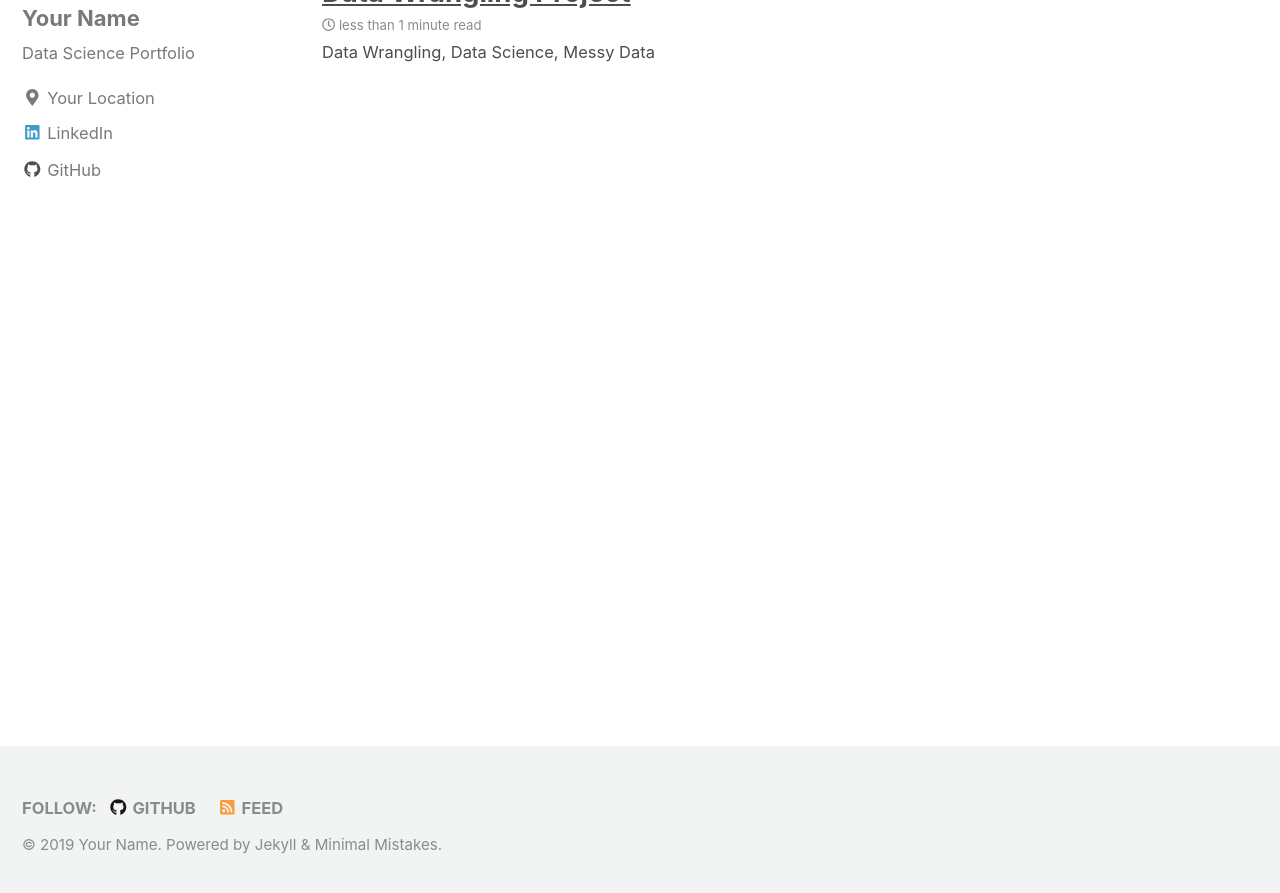
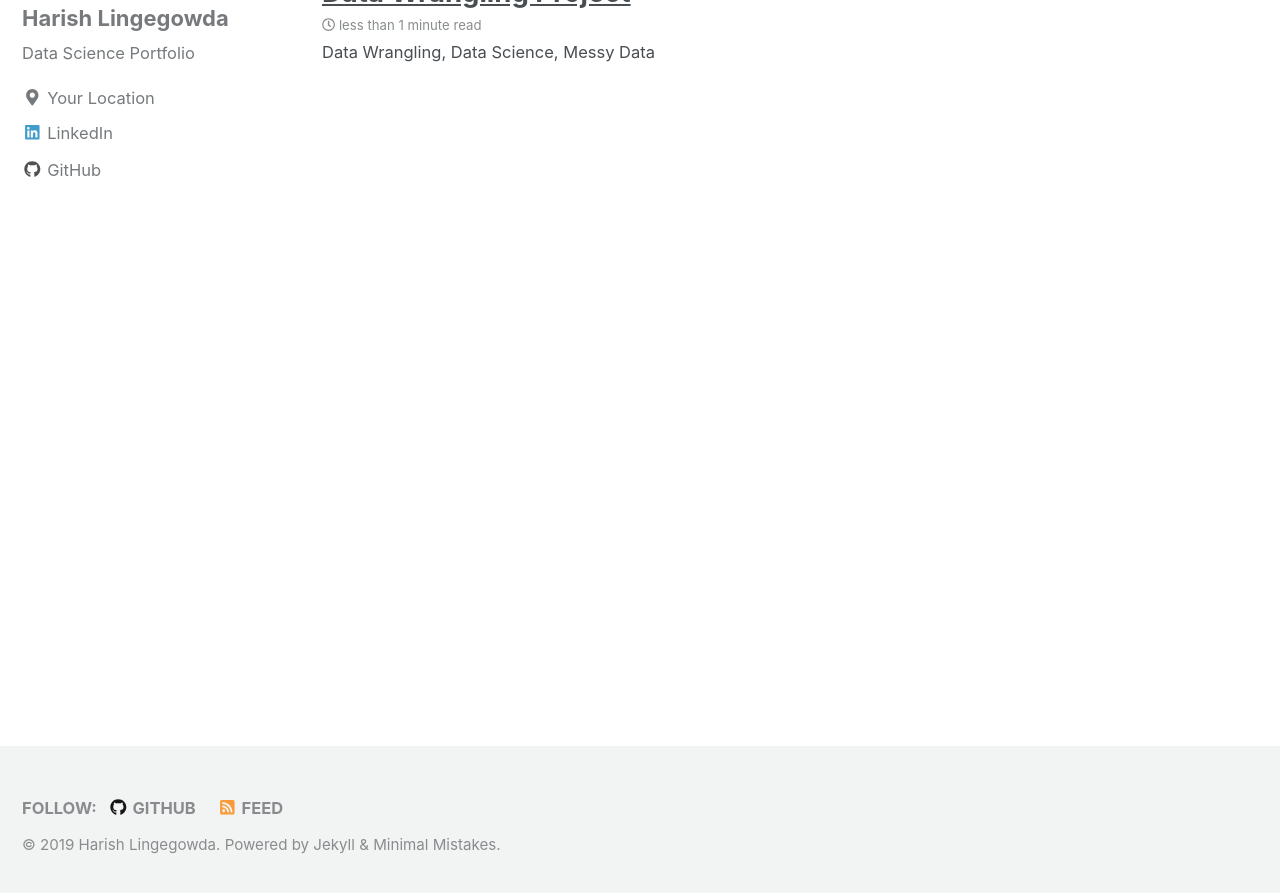
Before and after one commit to Harishl19/harishl19.github.io, a Jekyll site: the page built from index.html, in a window 1280 px wide and 900 px high, scrolled down 760 px. Shown: the top 893 px of the window. Built offline with Jekyll 4.4.1, drawn with Linux system fonts in a browser that asks for light colours; nearby versions of some CDN libraries; the list of posts is cut into pages by our own code; some of the changed text lies outside the part shown.

```diff
--- a/_config.yml
+++ b/_config.yml
@@ -9,10 +9,10 @@ minimal_mistakes_skin    : "default" # "air", "aqua", "contrast", "dark", "dirt"
 
 # Site Settings
 locale                   : "en-US"
-title                    : "Your Name"
+title                    : "Learning gh-pages"
 title_separator          : "-"
-name                     : "Your Name"
-description              : "Data Science Portfolio"
+name                     : "Harish Lingegowda"
+description              : "Data Portfolio"
 url                      : # the base hostname & protocol for your site e.g. "https://mmistakes.github.io"
 baseurl                  : # the subpath of your site, e.g. "/blog"
 repository               : # GitHub username/repo-name e.g. "mmistakes/minimal-mistakes"
@@ -84,7 +84,7 @@ analytics:
 
 # Site Author
 author:
-  name             : "Your Name"
+  name             : "Harish Lingegowda"
   avatar           : "/images/bio-pic-2.jpg" # path of avatar image, e.g. "/assets/images/bio-photo.jpg"
   bio              : "Data Science Portfolio"
   location         : "Your Location"
@@ -103,7 +103,7 @@ author:
   keybase          :
   instagram        :
   lastfm           :
-  linkedin         : "dataoptimal" # "john-doe-12345678" (the last part of your profile url, e.g. https://www.linkedin.com/in/john-doe-12345678)
+  linkedin         : " " # "john-doe-12345678" (the last part of your profile url, e.g. https://www.linkedin.com/in/john-doe-12345678)
   pinterest        :
   soundcloud       :
   stackoverflow    : # "123456/username" (the last part of your profile url, e.g. https://stackoverflow.com/users/123456/username)
```
